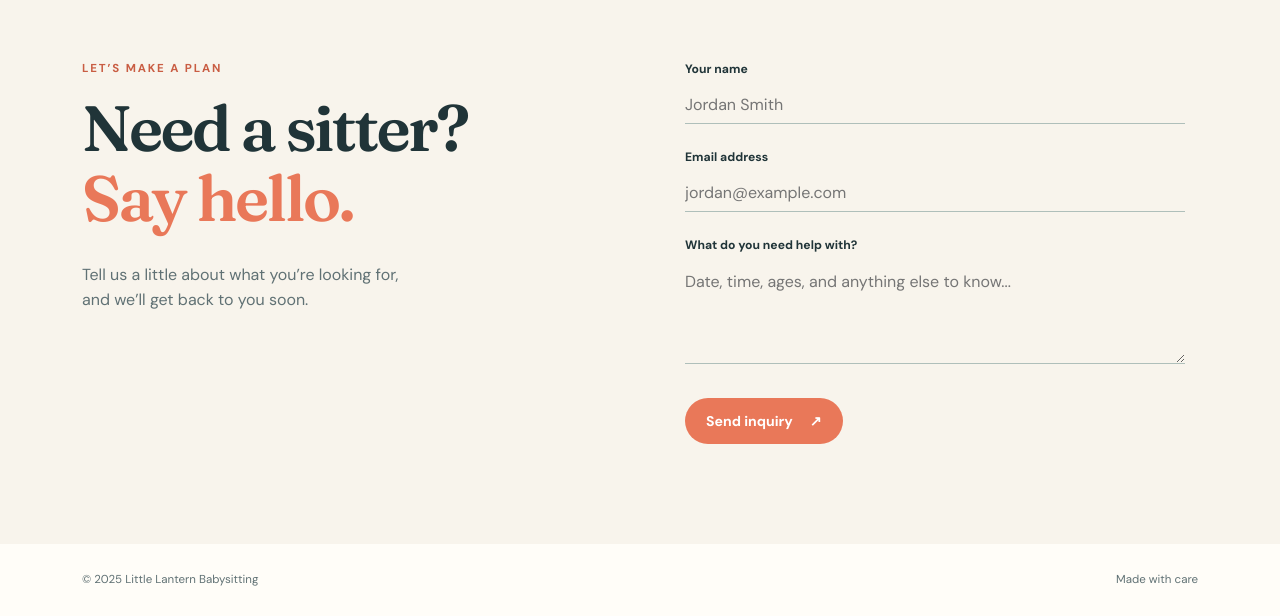
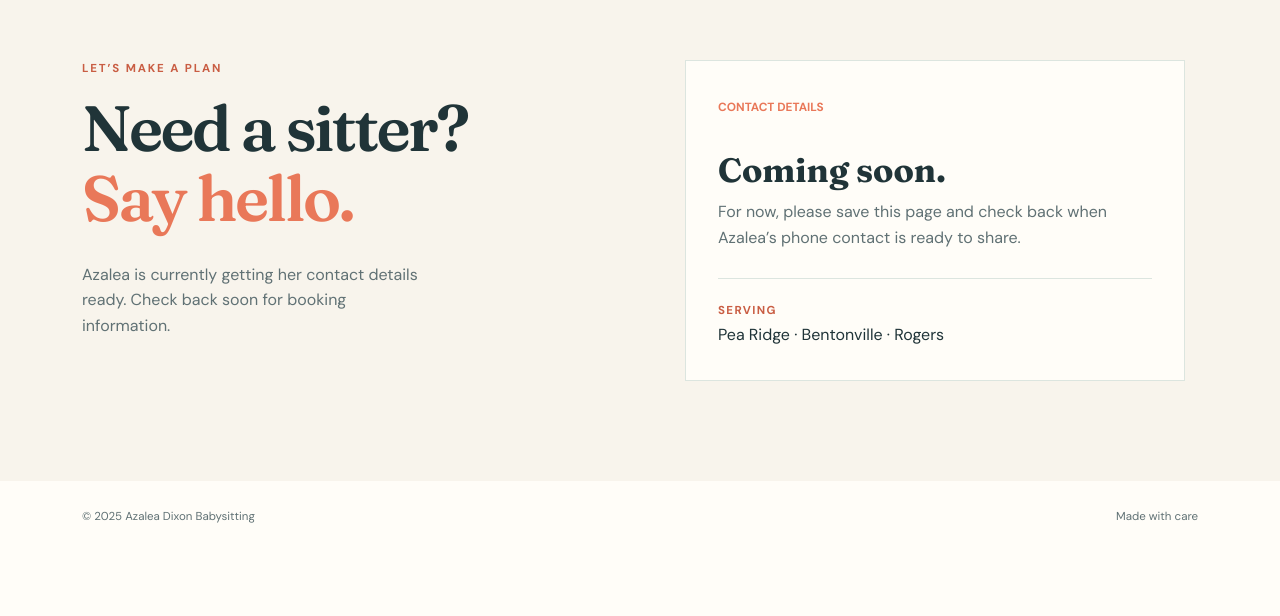
Before and after one commit to ShawnDixon58/azalea-babysitting, a plain HTML site: page index.html in a window 1280 px wide. Shown: the part 1918-2534 px from the top of the page. After the commit the page ends 2471 px from the top, so only its background shows below. Drawn offline with Linux system fonts and the light colour scheme.

Commit message:
Personalize site for Azalea and service area

```diff
--- a/index.html
+++ b/index.html
@@ -3,8 +3,8 @@
 <head>
   <meta charset="UTF-8" />
   <meta name="viewport" content="width=device-width, initial-scale=1.0" />
-  <meta name="description" content="A friendly, dependable babysitting service for local families." />
-  <title>Little Lantern Babysitting</title>
+  <meta name="description" content="Azalea Dixon offers friendly, dependable babysitting for families in Pea Ridge, Bentonville, and Rogers." />
+  <title>Azalea Dixon Babysitting</title>
   <link rel="preconnect" href="https://fonts.googleapis.com" />
   <link rel="preconnect" href="https://fonts.gstatic.com" crossorigin />
   <link href="https://fonts.googleapis.com/css2?family=DM+Sans:wght@400;500;700&family=Fraunces:opsz,wght@9..144,600;9..144,700&display=swap" rel="stylesheet" />
@@ -14,7 +14,7 @@
   <header class="site-header">
     <a class="brand" href="#top" aria-label="Little Lantern home">
       <span class="brand-mark" aria-hidden="true"></span>
-      <span>Little Lantern</span>
+      <span>Azalea Dixon</span>
     </a>
     <nav aria-label="Main navigation">
       <a href="#about">About</a>
@@ -28,7 +28,7 @@
       <div class="hero-copy">
         <p class="eyebrow">Dependable care · Happy kids · Peace of mind</p>
         <h1>A little help for <em>big days.</em></h1>
-        <p class="hero-text">Hi, I’m <strong>[Her Name]</strong>! I provide kind, creative, and responsible babysitting for families in <strong>[your neighborhood]</strong>.</p>
+        <p class="hero-text">Hi, I’m <strong>Azalea</strong>! I provide kind, creative, and responsible babysitting for families in <strong>Pea Ridge, Bentonville, and Rogers</strong>.</p>
         <div class="hero-actions">
           <a class="button button-primary" href="#contact">Let’s talk <span aria-hidden="true">↗</span></a>
           <a class="text-link" href="#about">Get to know me <span aria-hidden="true">↓</span></a>
@@ -53,12 +53,12 @@
     <section class="section-shell about section-grid" id="about">
       <div>
         <p class="eyebrow">A note from me</p>
-        <h2>Hi, I’m [Her Name].</h2>
+        <h2>Hi, I’m Azalea.</h2>
       </div>
       <div class="section-copy">
         <p>I love spending time with kids and making ordinary afternoons feel special. Whether we’re building a blanket fort, finishing homework, or getting ready for bedtime, I bring patience, good energy, and a can-do attitude.</p>
         <p>I’m available for date nights, after-school care, and occasional weekend help. I’d love to learn what your family needs.</p>
-        <div class="details"><span> Serving [your area]</span><span> Flexible evenings</span></div>
+        <div class="details"><span> Serving Pea Ridge, Bentonville & Rogers</span><span> Flexible evenings</span></div>
       </div>
     </section>
 
@@ -72,16 +72,16 @@
     </section>
 
     <section class="contact section-shell" id="contact">
-      <div><p class="eyebrow">Let’s make a plan</p><h2>Need a sitter?<br /><em>Say hello.</em></h2><p class="contact-note">Tell us a little about what you’re looking for, and we’ll get back to you soon.</p></div>
-      <form class="contact-form" action="mailto:hello@example.com" method="post" enctype="text/plain">
-        <label for="parent-name">Your name</label><input id="parent-name" name="name" type="text" placeholder="Jordan Smith" required />
-        <label for="email">Email address</label><input id="email" name="email" type="email" placeholder="jordan@example.com" required />
-        <label for="message">What do you need help with?</label><textarea id="message" name="message" rows="4" placeholder="Date, time, ages, and anything else to know..."></textarea>
-        <button class="button button-primary" type="submit">Send inquiry <span aria-hidden="true">↗</span></button>
-      </form>
+      <div><p class="eyebrow">Let’s make a plan</p><h2>Need a sitter?<br /><em>Say hello.</em></h2><p class="contact-note">Azalea is currently getting her contact details ready. Check back soon for booking information.</p></div>
+      <div class="contact-card">
+        <span class="card-number">CONTACT DETAILS</span>
+        <h3>Coming soon.</h3>
+        <p>For now, please save this page and check back when Azalea’s phone contact is ready to share.</p>
+        <p class="service-area"><strong>Serving</strong><br />Pea Ridge · Bentonville · Rogers</p>
+      </div>
     </section>
   </main>
 
-  <footer class="site-footer"><span>© 2025 Little Lantern Babysitting</span><span>Made with care </span></footer>
+  <footer class="site-footer"><span>© 2025 Azalea Dixon Babysitting</span><span>Made with care </span></footer>
 </body>
 </html>
--- a/styles.css
+++ b/styles.css
@@ -51,5 +51,5 @@ h1 em, h2 em { color: var(--coral); font-style: normal; }
 .trust-strip div { display: grid; gap: 0 13px; grid-template-columns: auto 1fr; }.trust-strip .icon { border: 2px solid var(--coral); border-radius: 50%; grid-row: span 2; height: 13px; margin-top: 5px; width: 13px; }.trust-strip strong { font-size: .85rem; }.trust-strip div span:last-child { color: var(--muted); font-size: .78rem; }
 .about { display: grid; gap: 100px; grid-template-columns: .8fr 1fr; padding-bottom: 120px; padding-top: 120px; }.about h2, .services h2 { font-size: clamp(2.6rem, 5vw, 4.5rem); }.section-copy { color: var(--muted); max-width: 510px; }.section-copy p { margin-top: 0; }.details { border-top: 1px solid var(--line); color: var(--ink); display: flex; font-size: .78rem; gap: 34px; margin-top: 35px; padding-top: 17px; }
 .services { border-top: 1px solid var(--line); padding-bottom: 120px; padding-top: 90px; }.section-heading { align-items: end; display: flex; justify-content: space-between; }.section-number { color: var(--muted); font-size: .72rem; }.service-cards { display: grid; gap: 16px; grid-template-columns: repeat(3, 1fr); margin-top: 55px; }.service-cards article { border: 1px solid var(--line); min-height: 230px; padding: 26px; transition: transform .2s, box-shadow .2s; }.service-cards article:hover { box-shadow: 8px 8px 0 var(--blue); transform: translate(-3px, -3px); }.card-number { color: var(--coral); font-size: .74rem; font-weight: 700; }.service-cards h3 { font-family: var(--serif); font-size: 1.7rem; margin: 42px 0 10px; }.service-cards p { color: var(--muted); font-size: .9rem; margin: 0; }
-.contact { background: var(--cream); display: grid; gap: 90px; grid-template-columns: 1fr 1fr; margin-bottom: 0; max-width: none; padding-bottom: 100px; padding-left: max(32px, calc((100% - 1116px) / 2)); padding-right: max(32px, calc((100% - 1116px) / 2)); padding-top: 95px; }.contact h2 { font-size: clamp(3rem, 5vw, 5rem); }.contact-note { color: var(--muted); margin-top: 28px; max-width: 340px; }.contact-form { display: flex; flex-direction: column; max-width: 500px; }.contact-form label { font-size: .76rem; font-weight: 700; margin: 0 0 7px; }.contact-form input, .contact-form textarea { background: transparent; border: 0; border-bottom: 1px solid #afbfba; color: var(--ink); font: 1rem var(--sans); margin-bottom: 24px; outline: 0; padding: 8px 0; resize: vertical; }.contact-form input:focus, .contact-form textarea:focus { border-color: var(--coral); }.contact-form .button { align-self: flex-start; margin-top: 10px; }.site-footer { color: var(--muted); display: flex; font-size: .72rem; justify-content: space-between; margin: auto; max-width: 1180px; padding: 27px 32px; }
+.contact { background: var(--cream); display: grid; gap: 90px; grid-template-columns: 1fr 1fr; margin-bottom: 0; max-width: none; padding-bottom: 100px; padding-left: max(32px, calc((100% - 1116px) / 2)); padding-right: max(32px, calc((100% - 1116px) / 2)); padding-top: 95px; }.contact h2 { font-size: clamp(3rem, 5vw, 5rem); }.contact-note { color: var(--muted); margin-top: 28px; max-width: 340px; }.contact-card { align-self: center; background: var(--paper); border: 1px solid var(--line); max-width: 500px; padding: 32px; }.contact-card h3 { font-family: var(--serif); font-size: 2.1rem; margin: 34px 0 10px; }.contact-card p { color: var(--muted); margin: 0; }.contact-card .service-area { border-top: 1px solid var(--line); color: var(--ink); margin-top: 28px; padding-top: 17px; }.contact-card .service-area strong { color: var(--coral-dark); font-size: .72rem; letter-spacing: .12em; text-transform: uppercase; }.site-footer { color: var(--muted); display: flex; font-size: .72rem; justify-content: space-between; margin: auto; max-width: 1180px; padding: 27px 32px; }
 @media (max-width: 750px) { .site-header { padding: 21px 20px; } nav a:not(.nav-cta) { display: none; }.nav-cta { font-size: .76rem; padding: 8px 12px; }.section-shell { padding-left: 20px; padding-right: 20px; }.hero { display: flex; flex-direction: column; gap: 35px; min-height: auto; padding-bottom: 70px; padding-top: 60px; }.hero-copy { align-self: stretch; }.hero-art { height: 300px; transform: rotate(2deg); width: min(100%, 340px); }.sun { height: 145px; left: calc(50% - 72px); top: 55px; width: 145px; }.art-note { bottom: 20px; left: calc(50% - 48px); }.trust-strip { grid-template-columns: 1fr; padding: 28px 20px; }.about, .contact { display: block; padding-bottom: 75px; padding-top: 75px; }.section-copy { margin-top: 35px; }.services { padding-bottom: 75px; padding-top: 75px; }.service-cards { grid-template-columns: 1fr; margin-top: 35px; }.service-cards article { min-height: 0; }.service-cards h3 { margin-top: 25px; }.contact-form { margin-top: 45px; }.site-footer { padding: 22px 20px; }.details { flex-direction: column; gap: 8px; } }
```
